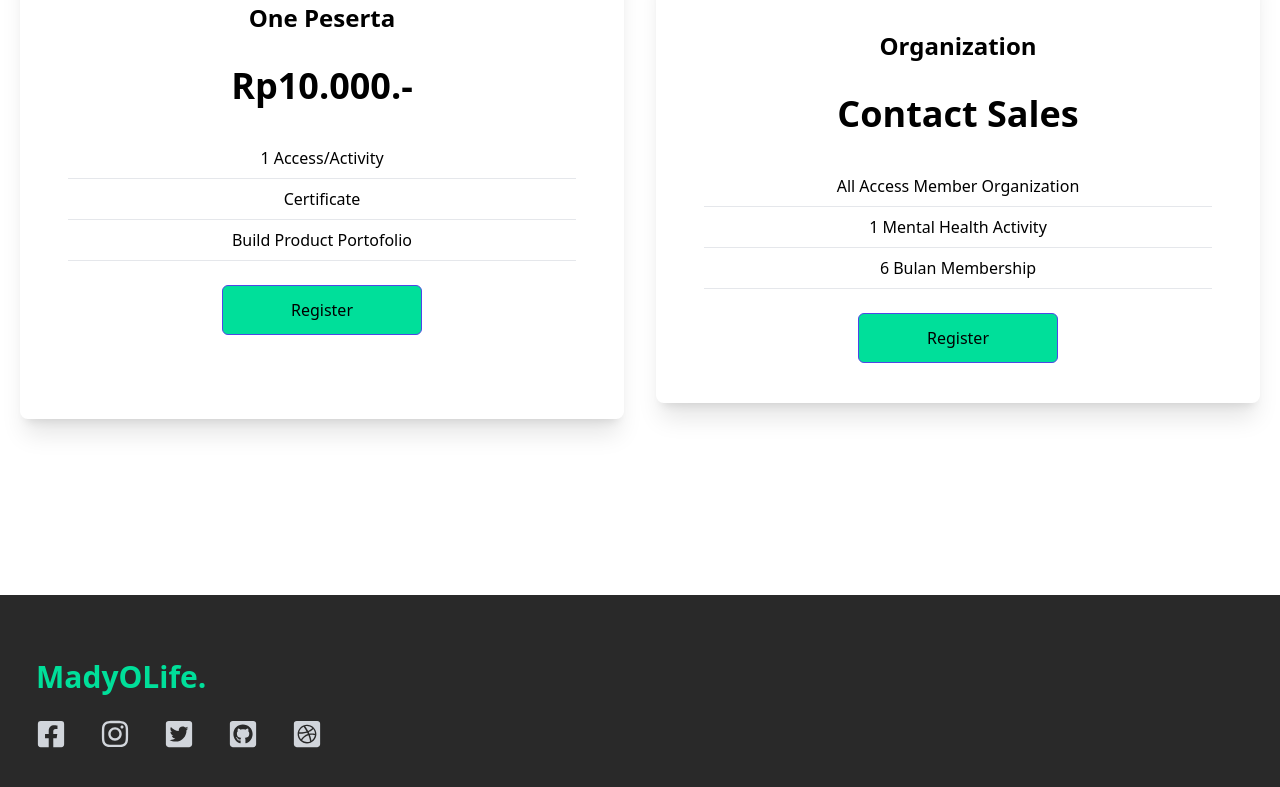
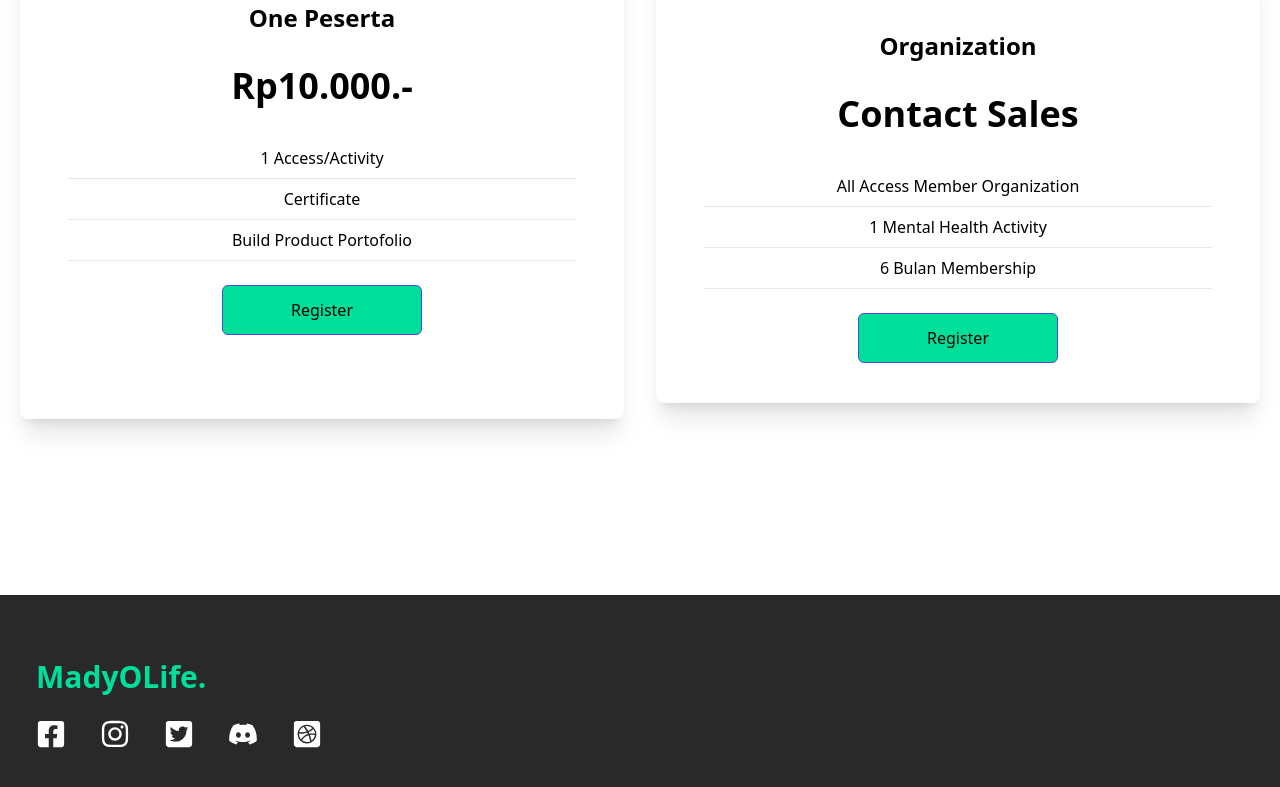
Before and after one commit to aryadaulat/websitemadyolife, a React (Create React App) app: page / in a window 1280 px wide. Shown: the part 1819-2606 px from the top of the page. Built offline with nearby package versions, Linux system fonts and the light colour scheme; no server answers; what @aws-amplify/datastore, aws-amplify would draw is missing.

Commit message:
updatebuttonfooter

```diff
--- a/src/components/Footer.jsx
+++ b/src/components/Footer.jsx
@@ -2,23 +2,26 @@ import React from 'react';
 import {
   FaDribbbleSquare,
   FaFacebookSquare,
-  FaGithubSquare,
+  FaDiscord,
   FaInstagram,
   FaTwitterSquare,
 } from 'react-icons/fa';
 
 const Footer = () => {
+	const openInNewTab = url => {
+    window.open(url, '_blank', 'noopener,noreferrer');
+  };
   return (
     <div name='about'className='max-w-[1240px] mx-auto py-16 px-4 grid lg:grid-cols-3 gap-8 text-gray-300'>
       <div>
         <h1 className='w-full text-3xl font-bold text-[#00df9a]'>MadyOLife.</h1>
         {/* <p className='py-4'>Lorem, ipsum dolor sit amet consectetur adipisicing elit. Id odit ullam iste repellat consequatur libero reiciendis, blanditiis accusantium.</p> */}
         <div className='flex justify-between md:w-[75%] my-6'>
-            <FaFacebookSquare size={30} />
-            <FaInstagram size={30} />
-            <FaTwitterSquare size={30} />
-            <FaGithubSquare size={30} />
-            <FaDribbbleSquare size={30} />
+            <button  className='bg-transparent border-0'><FaFacebookSquare size={30} /></button>
+            <button onClick={() => openInNewTab('https://www.instagram.com/madyolife/')} className='bg-transparent border-0'><FaInstagram size={30} /></button>
+            <button className='bg-transparent border-0'><FaTwitterSquare size={30} /></button>
+            <button onClick={() => openInNewTab('https://discord.gg/gdCa8xQ7pX')} className='bg-transparent border-0'><FaDiscord size={30} /></button>
+            <button className='bg-transparent border-0'><FaDribbbleSquare size={30} /></button>
         </div>
       </div>
       {/* <div className='lg:col-span-2 flex justify-between mt-6'>
```
